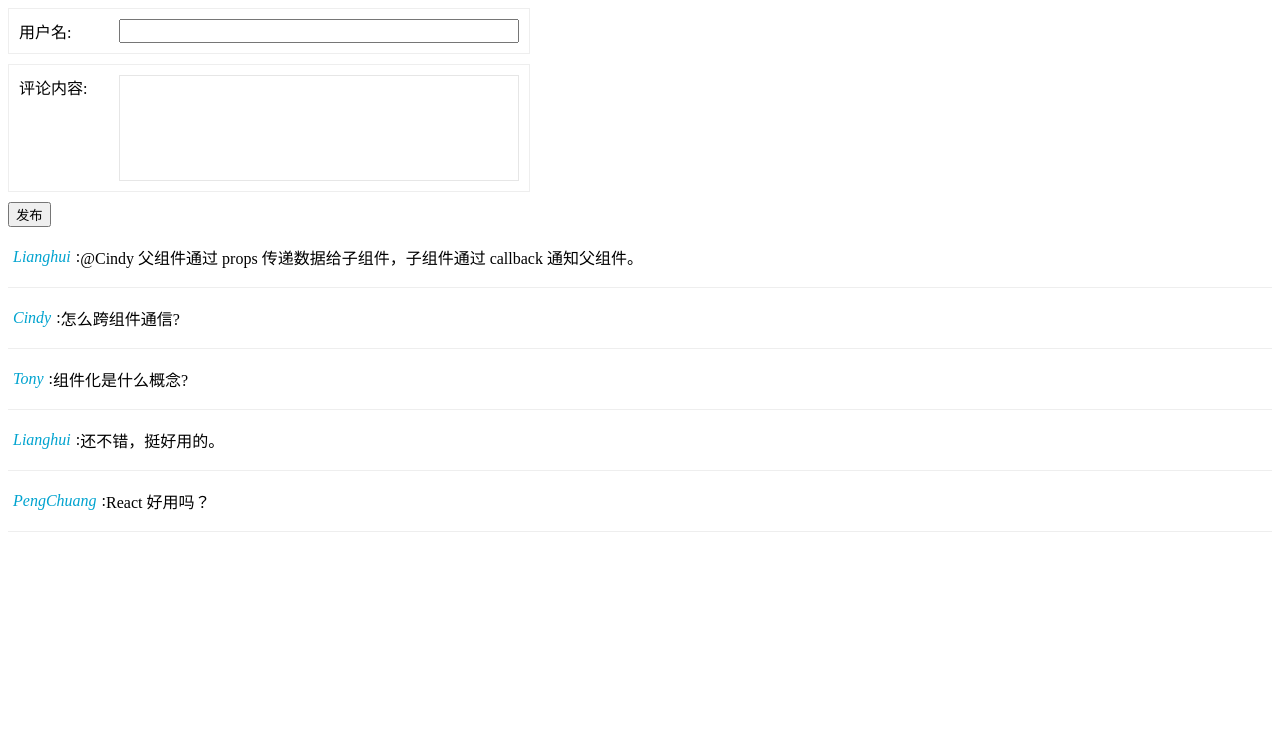
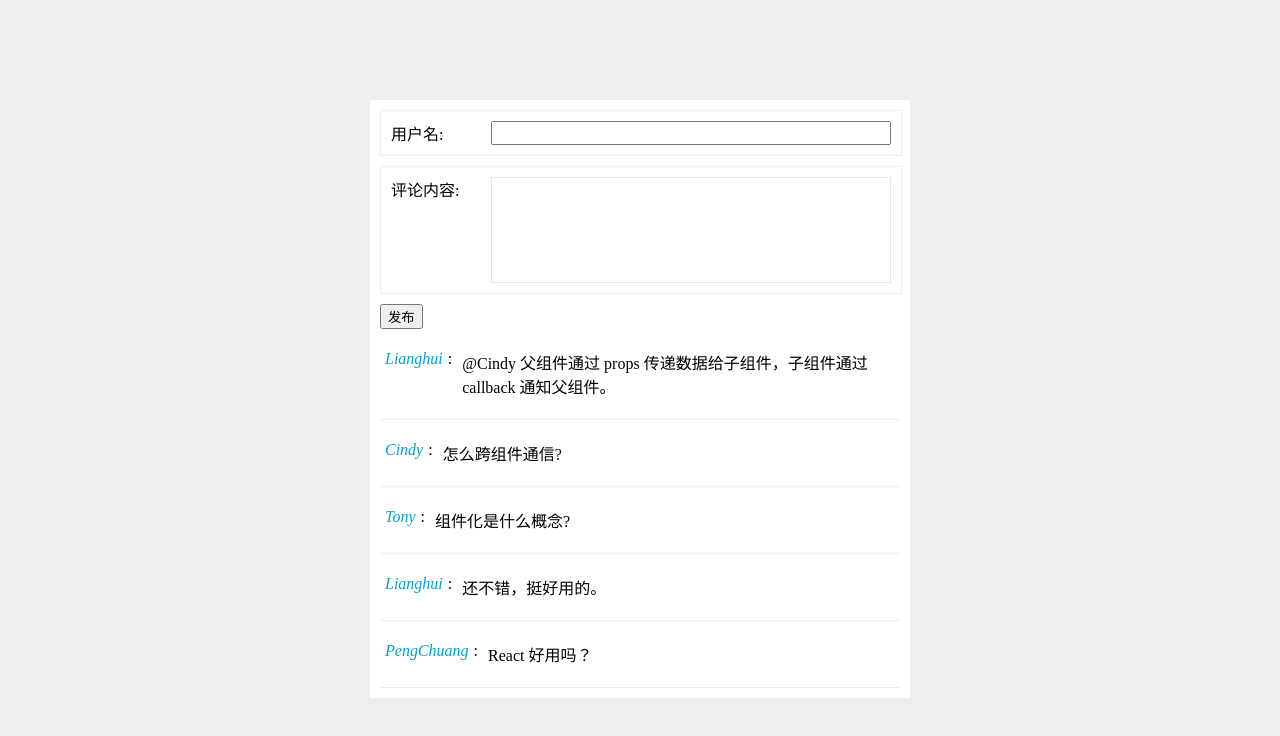
Before and after one commit to jkvim/es2015-demos, a React app: page / in a window 1280 px wide. Built offline with nearby package versions, Linux system fonts and the light colour scheme; data requests are answered from the project's data file.

Commit message:
Fix style.

```diff
--- a/index.scss
+++ b/index.scss
@@ -1,14 +1,3 @@
-.mainButton {
-    background: deepskyblue;
+body {
+    background: #EEE;
 }
-
-.alertButton {
-    background: red;
-}
-
-.button {
-    width: 100px;
-    font-size: 24px;
-    color: white;
-    outline: none;
-}
--- a/src/Comment.js
+++ b/src/Comment.js
@@ -13,7 +13,8 @@ class Comment extends Component {
         const { username, content } = this.props
         return (
             <div className={style.comment}>
-                <p className={style.username}>{username}</p>:
+                <p className={style.username}>{username}</p>
+                <p className={style.divider}>:</p>
                 <p className={style.content}>{content}</p>
             </div>
         )
--- a/src/Comment.scss
+++ b/src/Comment.scss
@@ -1,11 +1,18 @@
 .comment {
   display: flex;
-  align-items: center;
+  align-items: flex-start;
   border-bottom: 1px solid #EEE;
+
+  p {
+      padding: 5px;
+  }
+
+  .divider {
+    padding-left: 0;
+  }
 }
 
 .username {
   color: #00a3cf;
-  padding: 5px;
   font-style: italic;
 }
--- a/src/CommentApp.js
+++ b/src/CommentApp.js
@@ -1,6 +1,8 @@
 import React, { Component } from 'react'
 import CommentInput from './CommentInput'
 import CommentList from './CommentList'
+
+import style from './CommentApp.scss';
 
 class CommentApp extends Component {
     constructor(props) {
@@ -40,7 +42,7 @@ class CommentApp extends Component {
 
     render() {
         return (
-            <div>
+            <div className={style.wrapper}>
                 <CommentInput onSubmit={this.handleSubmit} />
                 <CommentList comments={this.state.comments} />
             </div>
--- /dev/null
+++ b/src/CommentApp.scss
@@ -0,0 +1,6 @@
+.wrapper {
+  width: 520px;
+  margin: 100px auto;
+  padding: 10px;
+  background: white;
+}
```
